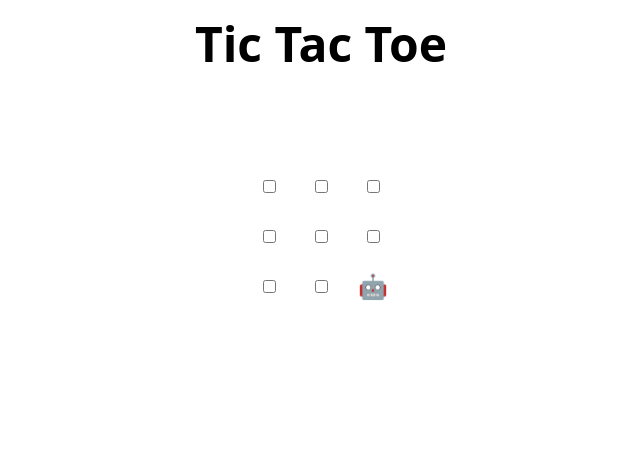
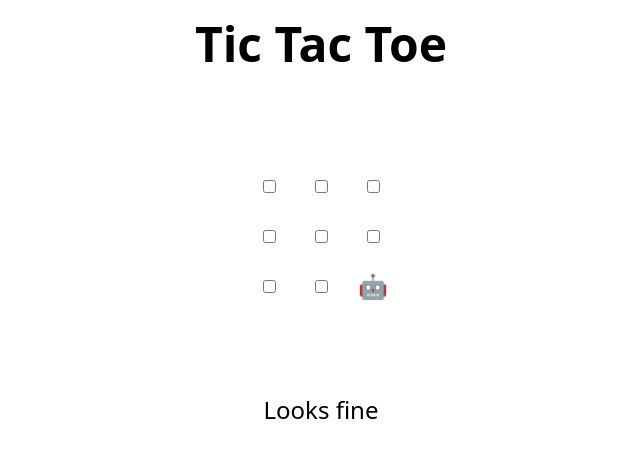
Before and after one commit to JoshuaOloton/introduction-to-github, a plain HTML site: page index.html in a window 1280 px wide. Shown: the whole page, without its empty margins (319-959 px from the left). Drawn offline with Linux system fonts and the light colour scheme.

Commit message:
Update index.html

```diff
--- a/index.html
+++ b/index.html
@@ -48,7 +48,7 @@
 </table>
 
 <h2 hidden>Game over, refresh to play again 🧑‍💻 🤖!</h2>
-
+Looks fine
 <script>
   // Initialization
   const boxes = Array.from(document.querySelectorAll('td'))
```
